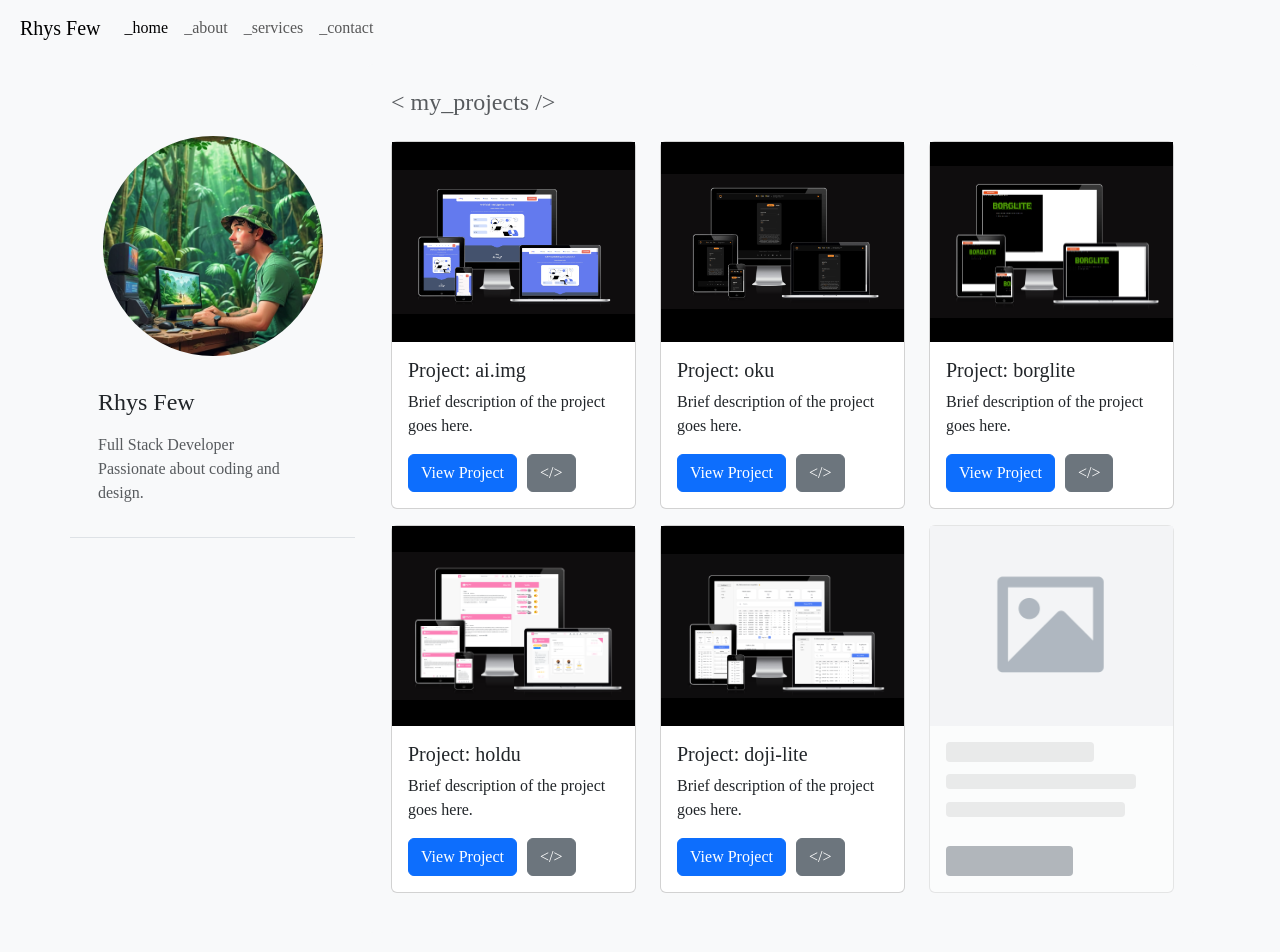
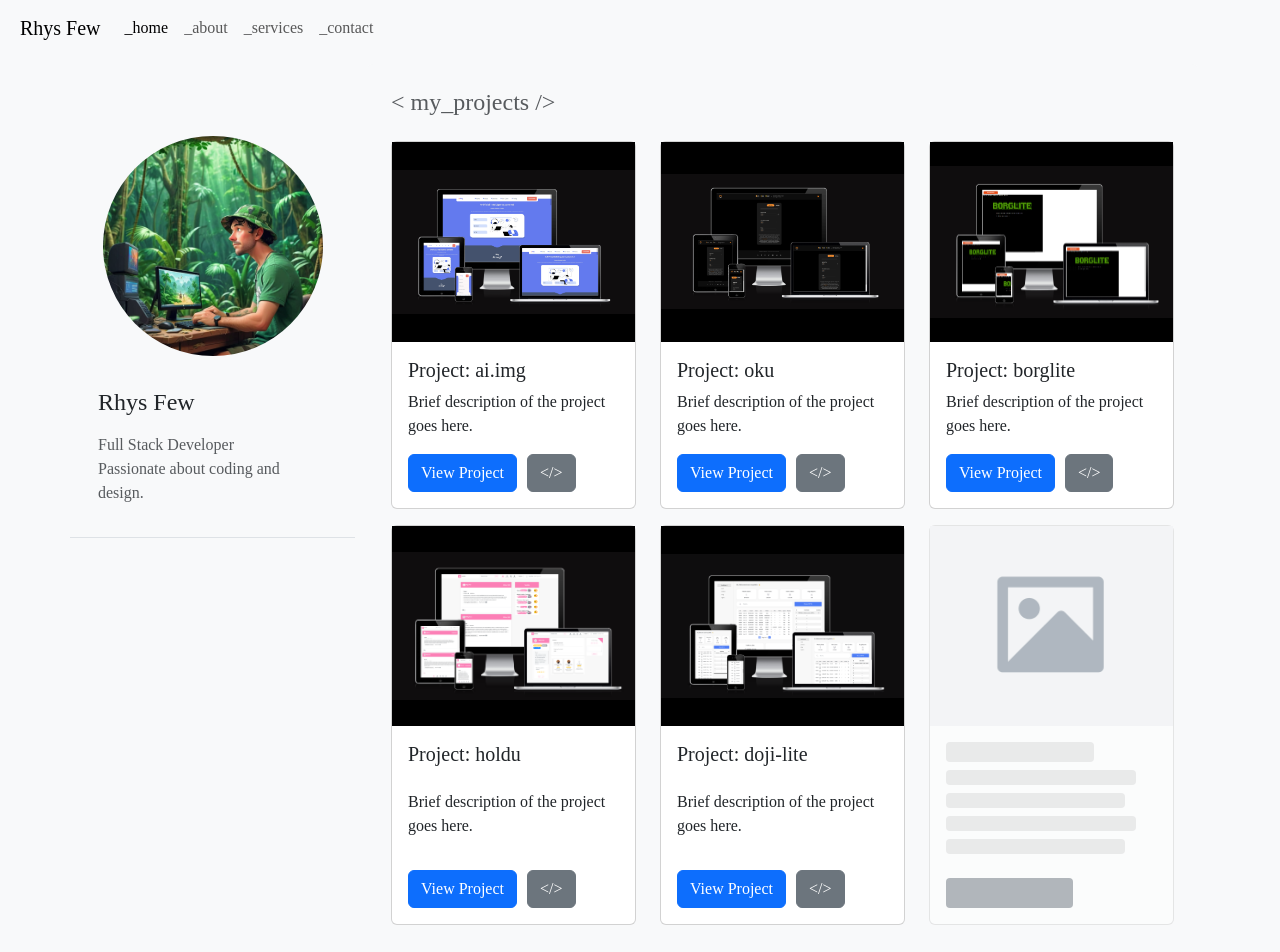
Before and after one commit to Ry-F3/portfolio, a React (Create React App) app in the folder my-portfolio/: page / in a window 1280 px wide. Shown: the top 952 px of the page. Built offline with nearby package versions, Linux system fonts and the light colour scheme; no server answers.

Commit message:
Update ProjectCard with new CSS classes for styling. Added new dummy lines.

```diff
--- a/my-portfolio/src/components/projects/ProjectCard.js
+++ b/my-portfolio/src/components/projects/ProjectCard.js
@@ -20,33 +20,27 @@ function ProjectCard({ image, title, description, link, repo, disabled }) {
               setLastUpdated(date.toLocaleString());
             }
           })
-          .catch((error) => console.error("Failed to fetch GitHub data", error));
+          .catch((error) =>
+            console.error("Failed to fetch GitHub data", error)
+          );
       }
     }
   }, [repo]);
 
-  const cardStyle = disabled
-    ? { opacity: 0.5, pointerEvents: "none" }
-    : { opacity: 1 };
+  const cardStyle = disabled ? Project.OpacityNeg : Project.OpacityPositive;
 
   // Define image style based on disabled status
   const imageClass = disabled
-  ? Project.PictureCardNeg  // Use class when disabled
-  : Project.PictureCardPositive; // Default class
+    ? Project.PictureCardNeg // Use class when disabled
+    : Project.PictureCardPositive; // Default class
 
   return (
     <div className="d-flex">
       {/* Flex container for consistent height */}
-      <div className="card mb-3 w-100" style={cardStyle}>
-        <img
-          src={image}
-          className={`img-fluid ${imageClass}`}
-          alt={title}
-
-        />
+      <div className={`card mb-3 w-100" ${cardStyle}`}>
+        <img src={image} className={`img-fluid ${imageClass}`} alt={title} />
         <div
-          className="card-body d-flex flex-column justify-content-between"
-          style={{ minHeight: "150px" }}>
+          className={`card-body d-flex flex-column justify-content-between ${Project.MinHeight}`}>
           {disabled ? (
             <div className="d-flex flex-column flex-grow-1 justify-content-between">
               {/* Placeholder for project name */}
@@ -55,25 +49,25 @@ function ProjectCard({ image, title, description, link, repo, disabled }) {
               {/* Placeholder for project description */}
               <div className={`${Project.LineBarLong} mb-2`}></div>
               <div className={`${Project.LineBarMedium} mb-2`}></div>
+              <div className={`${Project.LineBarLong} mb-2`}></div>
+              <div className={`${Project.LineBarMedium} mb-2`}></div>
 
               {/* Placeholder for buttons */}
-              <div className={`${Project.PlaceHolderBtn} bg-secondary mt-3`}></div>
+              <div
+                className={`${Project.PlaceHolderBtn} bg-secondary mt-3`}></div>
             </div>
           ) : (
             <div className="d-flex flex-column flex-grow-1 justify-content-between">
               <h5 className="card-title">{title}</h5>
               {lastUpdated && (
-                <p className="text-muted">
-                  Last updated: {lastUpdated}
-                </p>
+                <p className="text-muted">Last updated: {lastUpdated}</p>
               )}
               <p className="card-text">{description}</p>
               <div>
                 <a
                   href={link}
                   target="_blank"
-                  className="btn btn-primary"
-                  style={{ marginRight: "10px" }}>
+                  className={`btn btn-primary ${Project.MarginRight}`}>
                   View Project
                 </a>
                 {repo && (
@@ -82,7 +76,6 @@ function ProjectCard({ image, title, description, link, repo, disabled }) {
                   </a>
                 )}
               </div>
-
             </div>
           )}
         </div>
--- a/my-portfolio/src/styles/projects/Projects.module.css
+++ b/my-portfolio/src/styles/projects/Projects.module.css
@@ -39,3 +39,22 @@
     object-fit: cover;
     background-color: #f4f5f7;
 }
+
+.OpacityPositive {
+    opacity: 1;
+    width: 100%;
+}
+
+.OpacityNeg {
+    opacity: 0.5;
+    width: 100%;
+
+}
+
+.MinHeight {
+    min-height: 150px;
+}
+
+.MarginRight {
+    margin-right: 10px;
+}
```
